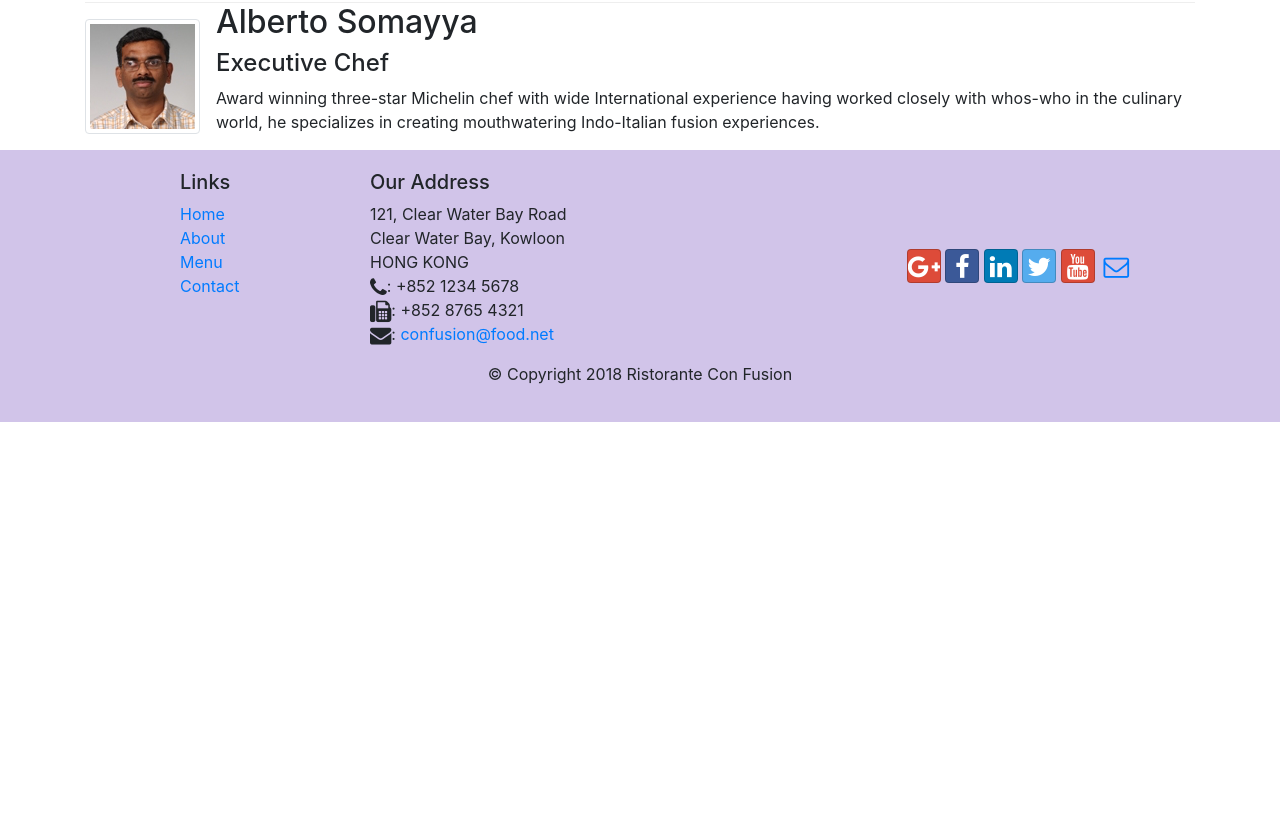
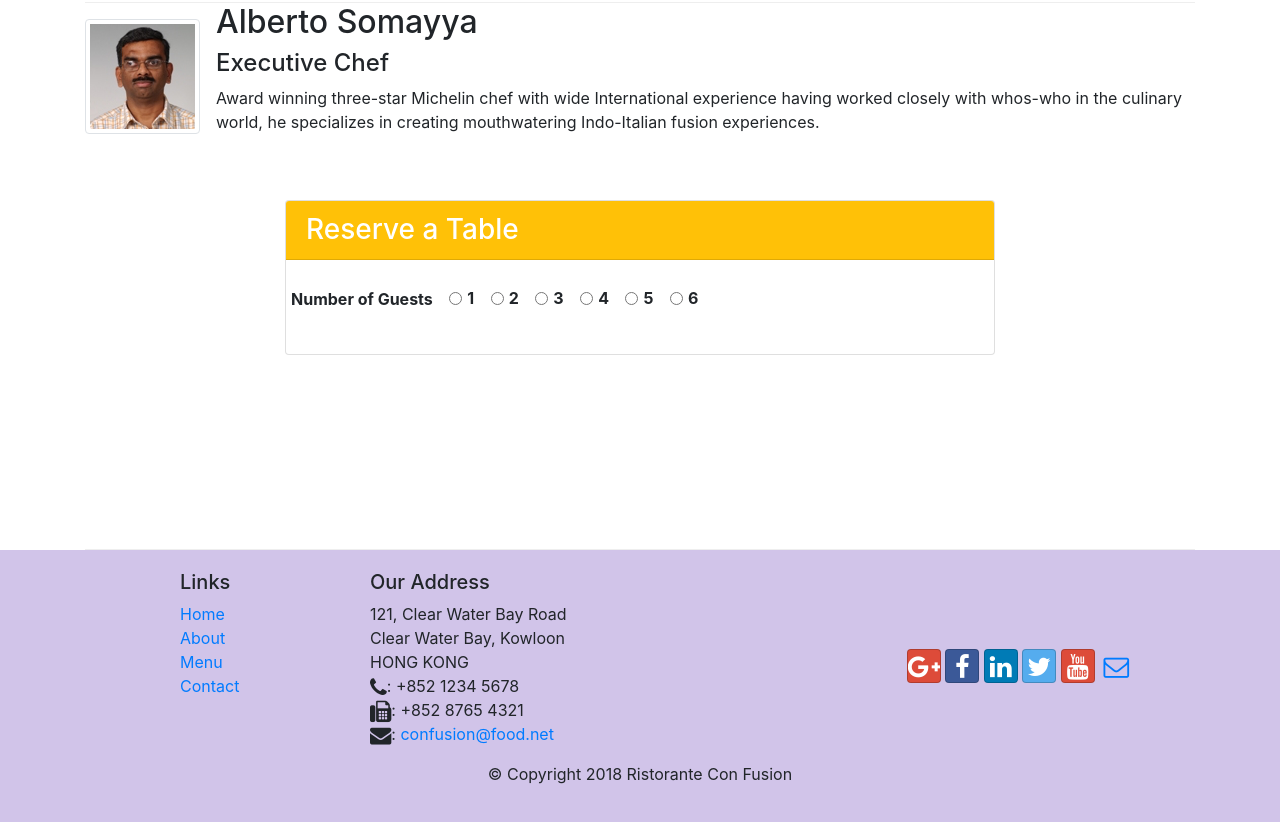
Before and after one commit to efrencortes315/C1P1-coursera-web, a website: page index.html in a window 1280 px wide. Shown: the part 851-1673 px from the top of the page. Before the commit the page ends 1273 px from the top, so only its background shows below. Drawn offline with nearby package versions, Linux system fonts and the light colour scheme.

Commit message:
project 2, not complete

```diff
--- a/index.html
+++ b/index.html
@@ -83,6 +83,52 @@
                     </p>
             </div>
         </div>
+        <div class="row row-content">
+            <div class="col-auto col-sm-2"></div>
+            <div class="col-12 col-sm-8">
+                <div class="card">
+                    <h3 class="card-header bg-warning text-white">Reserve a Table</h3>
+                    <div class="card-body">
+                        <dl class="row">
+                            <!--  -->
+                            <div class="form-group-row">
+                            <div class ="form-check form-check-inline">
+                                <label for="numberOfGuests" class="col-form-label"><strong>Number of Guests</strong></label>
+                            </div>
+                            <div class="form-check form-check-inline">
+                                <input class="form-check-input" type="radio" name="inlineRadioOptions" id="inlineRadio1" value="option1">
+                                <label class="form-check-label" for="inlineRadio1"><strong>1</strong></label>
+                            </div>
+                            <div class="form-check form-check-inline">
+                                <input class="form-check-input" type="radio" name="inlineRadioOptions" id="inlineRadio1" value="option2">
+                                <label class="form-check-label" for="inlineRadio2"><strong>2</strong></label>
+                            </div>
+                            <div class="form-check form-check-inline">
+                                <input class="form-check-input" type="radio" name="inlineRadioOptions" id="inlineRadio1" value="option3">
+                                <label class="form-check-label" for="inlineRadio3"><strong>3</strong></label>
+                            </div>
+                            <div class="form-check form-check-inline">
+                                <input class="form-check-input" type="radio" name="inlineRadioOptions" id="inlineRadio1" value="option4">
+                                <label class="form-check-label" for="inlineRadio4"><strong>4</strong></label>
+                            </div>
+                            <div class="form-check form-check-inline">
+                                <input class="form-check-input" type="radio" name="inlineRadioOptions" id="inlineRadio1" value="option5">
+                                <label class="form-check-label" for="inlineRadio5"><strong>5</strong></label>
+                            </div>
+                            <div class="form-check form-check-inline">
+                                <input class="form-check-input" type="radio" name="inlineRadioOptions" id="inlineRadio1" value="option6">
+                                <label class="form-check-label" for="inlineRadio6"><strong>6</strong></label>
+                            </div>
+                        </div>
+                            <!--  -->
+                        <div class="form-group-row">
+
+                        </div>
+                        </dl>
+                    </div>
+                </div>
+            </div>
+        </div>
     </div>
 
     <footer class="footer">
```
